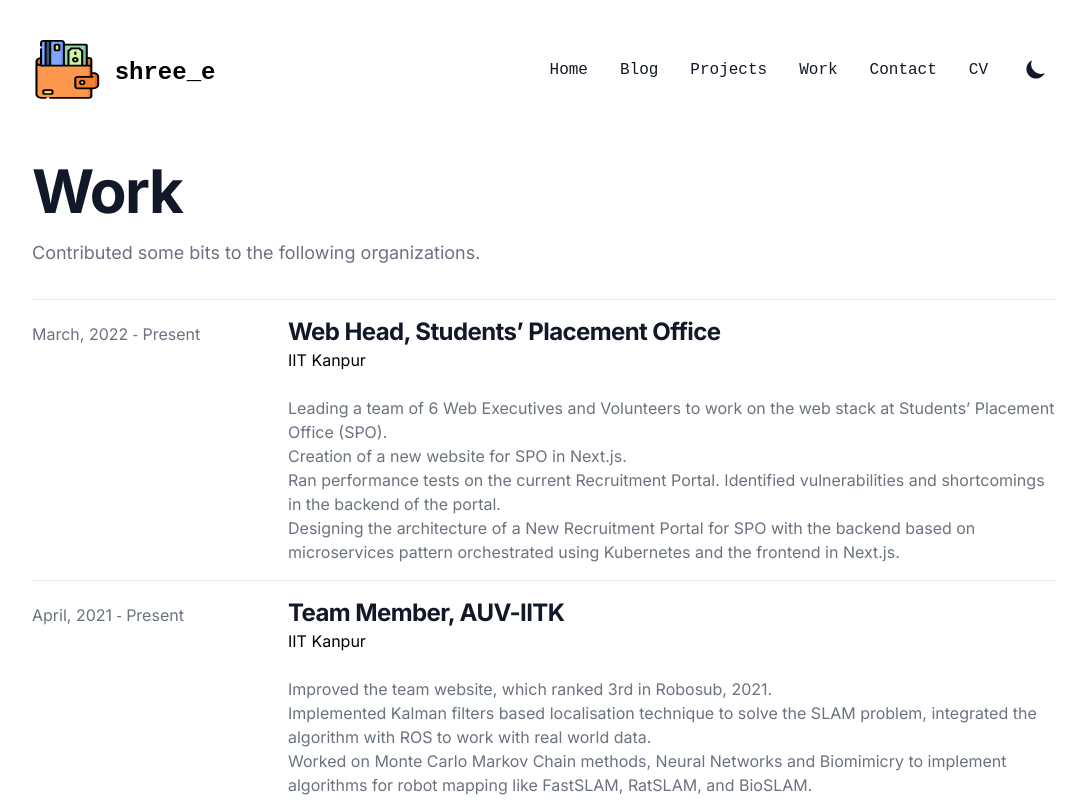
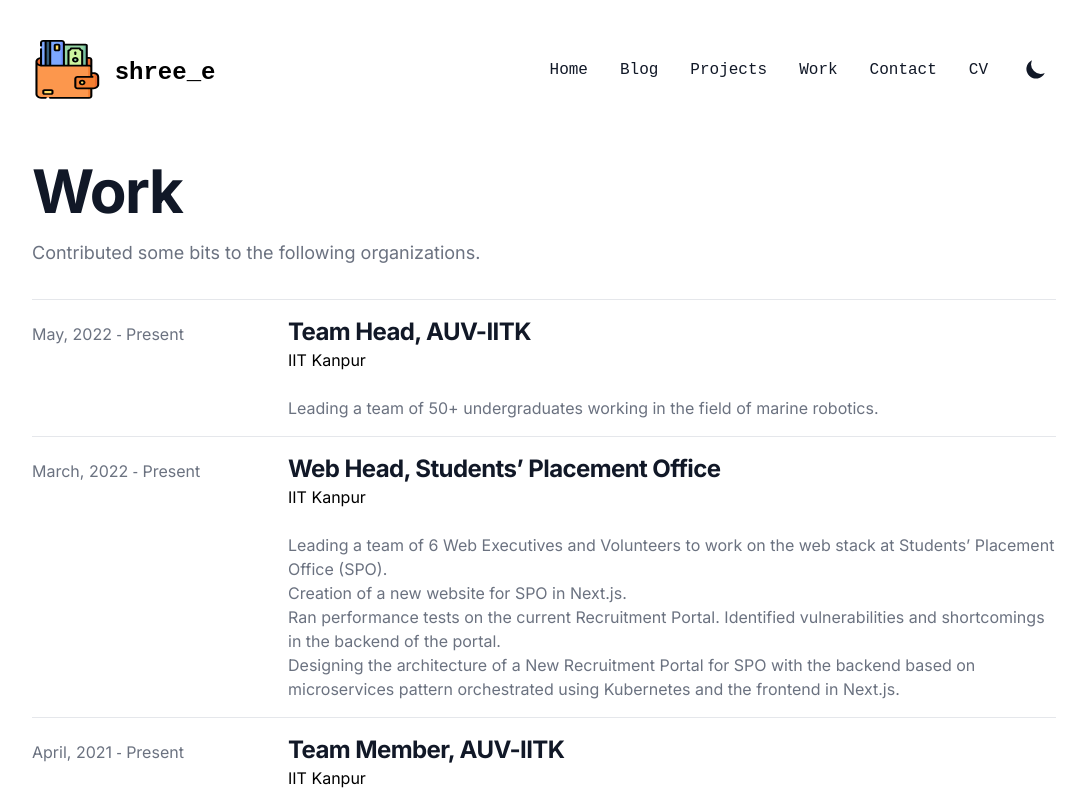
Before and after one commit to abhishekshree/abhishekshree.github.io, a Next.js app: page /work in a window 1280 px wide. Shown: the top 800 px of the page, without its empty margins (96-1183 px from the left). Built offline with nearby package versions, Linux system fonts and the light colour scheme; what @tailwindcss/typography would draw is missing.

Commit message:
Update work

```diff
--- a/pages/work.js
+++ b/pages/work.js
@@ -19,6 +19,34 @@ export default function Work({ posts }) {
           </p>
         </div>
         <div className="divide-y divide-gray-200 dark:divide-gray-700">
+          <article className="py-4">
+            <div className="space-y-2 xl:grid xl:grid-cols-4 xl:space-y-0 xl:items-baseline">
+              <dl>
+                <dt className="sr-only">Published on</dt>
+                <dd className="text-base font-medium leading-6 text-gray-500 dark:text-gray-400">
+                  <time>May, 2022 ‑ Present</time>
+                </dd>
+              </dl>
+              <div className="space-y-5 xl:col-span-3">
+                <div className="space-y-6">
+                  <div>
+                    <h2 className="text-2xl font-bold leading-8 tracking-tight">
+                      <div className="text-gray-900 dark:text-gray-100">Team Head, AUV-IITK</div>
+                    </h2>
+                    <div className="flex flex-wrap">IIT Kanpur</div>
+                  </div>
+                  <div className="prose text-gray-500 max-w-none dark:text-gray-400">
+                    <ul>
+                      <li>
+                        Leading a team of 50+ undergraduates working in the field of marine
+                        robotics.
+                      </li>
+                    </ul>
+                  </div>
+                </div>
+              </div>
+            </div>
+          </article>
           <article className="py-4">
             <div className="space-y-2 xl:grid xl:grid-cols-4 xl:space-y-0 xl:items-baseline">
               <dl>
```
